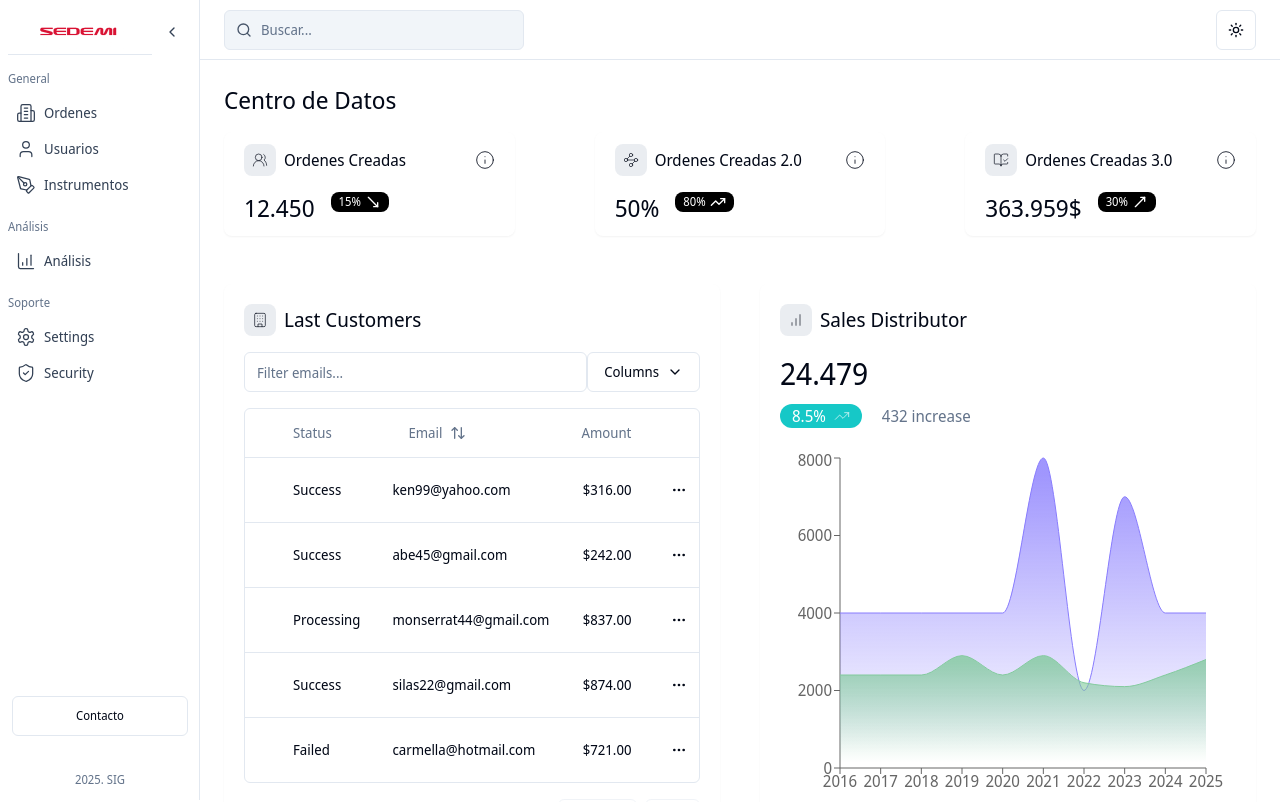
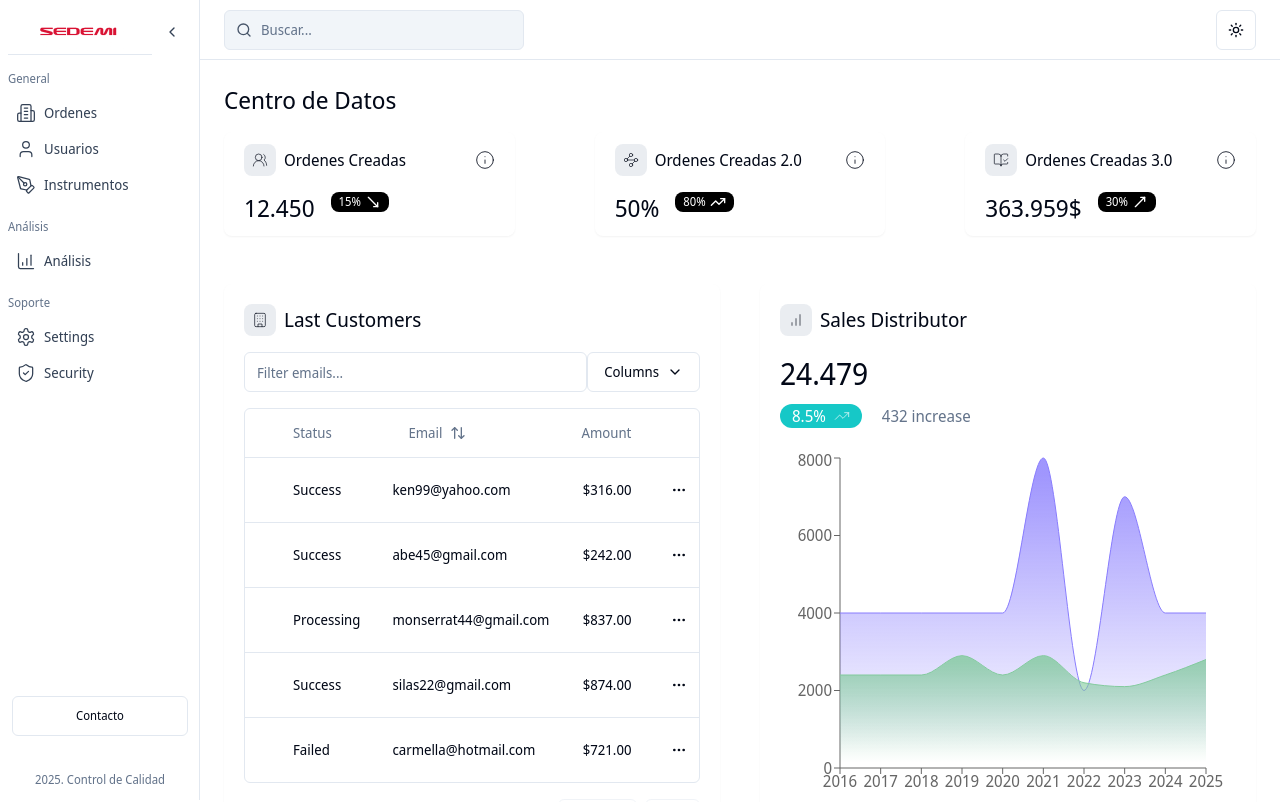
Before and after one commit to sigauditoria2/control-calidad, a Next.js app: page / in a window 1280 px wide. Shown: the top 802 px of the page. Built offline with nearby package versions, Linux system fonts and the light colour scheme.

Commit message:
Link to create order Any

```diff
--- a/app/(routes)/Orders/[orderId]/components/FooterOrder/FooterOrder.tsx
+++ b/app/(routes)/Orders/[orderId]/components/FooterOrder/FooterOrder.tsx
@@ -24,6 +24,7 @@ export function FooterOrder(props: FooterOrderProps) {
             toast({
                 title: "Orden Eliminada"
             })
+            router.refresh()
             router.push("/Orders")
 
         } catch (error) {
--- a/app/(routes)/Orders/components/FormCreateOrder/FormCreateOrder.tsx
+++ b/app/(routes)/Orders/components/FormCreateOrder/FormCreateOrder.tsx
@@ -241,10 +241,11 @@ export function FormCreateOrder({ setOpenModalCreate, setOpen, setOrderId, onOrd
             const orderId = responseOrder.data.id;
 
             toast({ title: "Orden Creada Correctamente" });
+            router.refresh()
 
             // Llamar al flujo de Power Automate
             try {
-                const response = await fetch("https://prod-79.westus.logic.azure.com:443/workflows/24637c86632545419d25a08b9b6b0d69/triggers/manual/paths/invoke?api-version=2016-06-01", {
+                const response = await fetch("https://prod-79.westus.logic.azure.com:443/workflows/24637c86632545419d25a08b9b6b0d69/triggers/manual/paths/invoke?api-version=2016-06-01&sp=%2Ftriggers%2Fmanual%2Frun&sv=1.0&sig=7wfkeNjxNE-gYqSFH6fMLXnebOkglzCMXdo3gEEz-O8", {
                     method: "POST",
                     headers: {
                         "Content-Type": "application/json",
--- a/app/api/order/[orderId]/route.ts
+++ b/app/api/order/[orderId]/route.ts
@@ -26,7 +26,7 @@ export async function PATCH(
 
         // Enviar actualización a Power Automate
         try {
-            const response = await fetch("https://prod-182.westus.logic.azure.com:443/workflows/da1509855ed8448f9701dc903e3b915b/triggers/manual/paths/invoke?api-version=2016-06-01&sp=%2Ftriggers%2Fmanual%2Frun&sv=1.0&sig=zJinWQKzstenjkOmcUdmkZDOU7tVH38e0naJcoe4Ctc", {
+            const response = await fetch("https://prod-79.westus.logic.azure.com:443/workflows/24637c86632545419d25a08b9b6b0d69/triggers/manual/paths/invoke?api-version=2016-06-01&sp=%2Ftriggers%2Fmanual%2Frun&sv=1.0&sig=7wfkeNjxNE-gYqSFH6fMLXnebOkglzCMXdo3gEEz-O8", {
                 method: "POST",
                 headers: {
                     "Content-Type": "application/json",
--- a/components/SidebarRoutes/SidebarRoutes.tsx
+++ b/components/SidebarRoutes/SidebarRoutes.tsx
@@ -50,7 +50,7 @@ export default function SidebarRoutes({ isCollapsed }: SidebarRoutesProps) {
                     <Separator className="bg-slate-200 dark:bg-slate-700" />
 
                     <footer className="mt-3 p-3 text-center text-xs text-slate-500 dark:text-slate-400">
-                        2025. SIG
+                        2025. Control de Calidad
                     </footer>
                 </div>
             )}
```
